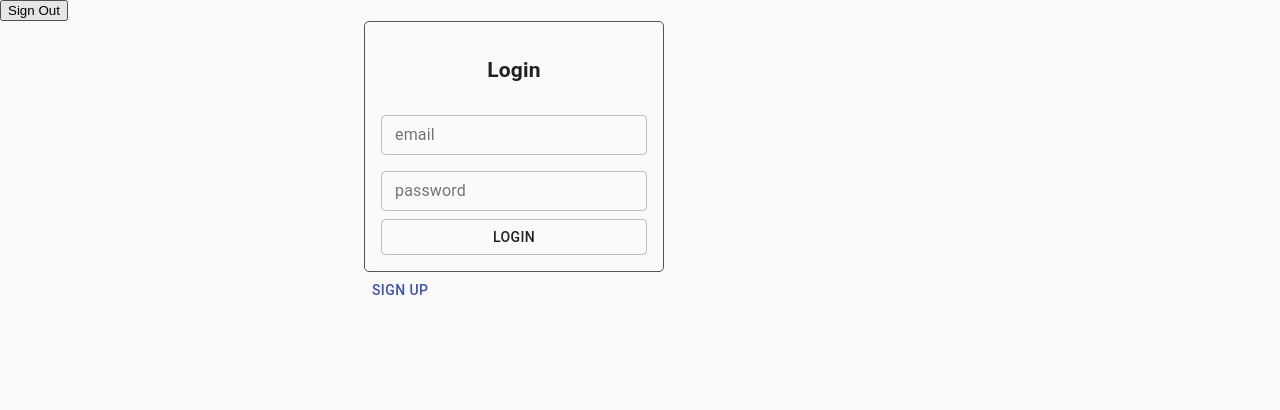
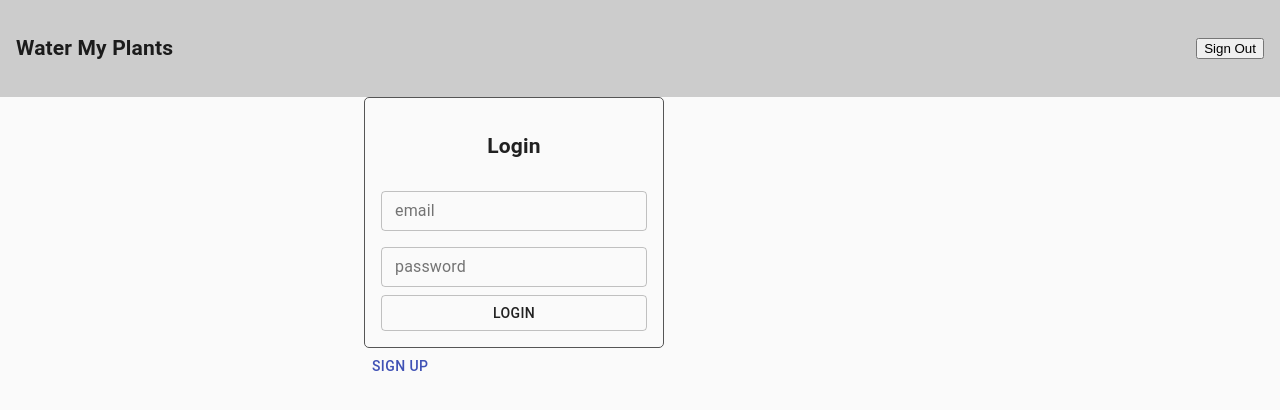
Before and after one commit to waterMyPlants-BuildWeek/front-end, a React (Create React App) app in the folder client/: page /login in a window 1280 px wide. Shown: the top 410 px of the page. Built offline with nearby package versions, Linux system fonts and the light colour scheme; no server answers.

Commit message:
basic functionality

```diff
--- a/client/src/components/AddPlantForm.js
+++ b/client/src/components/AddPlantForm.js
@@ -59,8 +59,9 @@ const AddPlantForm = () => {
 
 
     return (
+        <>
             <Form onSubmit={onSubmit}>
-            <h2>Add a Plant</h2>
+                <Heading>Add a Plant</Heading>
                 <TextField
                     label='Plant Nickname'
                     name='nickname'
@@ -102,11 +103,23 @@ const AddPlantForm = () => {
                 </Button>
 
             </Form>
+        </>
     )
 }
 
 export default AddPlantForm
 
+const Wrapper = styled.div`
+    padding: 2rem;
+`
+
+const Heading = styled.h2`
+    font-size: 1.8rem;
+    margin: 0;
+    @media (max-width: 600px){
+        text-align: center;
+    }
+`
 const Form = styled.form`
     display: grid;
     grid-template-columns: 1fr;
@@ -114,7 +127,7 @@ const Form = styled.form`
     border-radius: 5px;
     max-width: 300px;
     padding: 1rem;
-    gap: .25rem;
+    gap: .5rem;
     & h2{
         text-align: center;
     }
--- a/client/src/components/LoginForm.js
+++ b/client/src/components/LoginForm.js
@@ -37,7 +37,6 @@ const LoginForm = () => {
                 .catch(err => alert(err.message))
         }
     }
-
 
 
     return (
--- a/client/src/components/MyPlants.js
+++ b/client/src/components/MyPlants.js
@@ -1,6 +1,7 @@
 import React, { useState, useEffect} from 'react'
 import { db } from '../firebase'
 import PlantCard from './PlantCard'
+import styled from 'styled-components'
 
 const MyPlants = ({uid}) => {
 
@@ -28,14 +29,34 @@ const MyPlants = ({uid}) => {
     }, [plants])
 
     return (
-        <div>
-            {plants.map(plant =>
-                <PlantCard
-                    {...plant}
-                />
-            )}
-        </div>
+        <>
+            <Heading>My Plants</Heading>
+            <Plants>
+                {plants.map(plant =>
+                    <PlantCard
+                        {...plant}
+                    />
+                )}
+            </Plants>
+        </>
     )
 }
 
 export default MyPlants
+
+const Heading = styled.h2`
+    font-size: 1.8rem;
+    margin: 0;
+    @media (max-width: 600px){
+        text-align: center;
+    }
+`
+
+const Plants = styled.div`
+    display: grid;
+    grid-template-columns: repeat(auto-fit, minmax(200px, 350px));
+    gap: 1rem;
+    @media (max-width: 600px){
+        justify-content: center;
+    }
+`
--- a/client/src/components/Nav.js
+++ b/client/src/components/Nav.js
@@ -1,5 +1,6 @@
 import React from 'react'
 import { auth } from '../firebase'
+import styled from 'styled-components'
 
 
 const Nav = () => {
@@ -9,10 +10,23 @@ const Nav = () => {
     }
 
     return (
-        <div>
-            <button onClick={signOut}>Sign Out</button>
-        </div>
+        <MyNav>
+            <h2>Water My Plants</h2>
+            <Button onClick={signOut}>Sign Out</Button>
+        </MyNav>
     )
 }
 
 export default Nav
+
+const MyNav = styled.div`
+    display: grid;
+    grid-template-columns: 1fr 1fr;
+    justify-items: space-between;
+    background-color: #ccc;
+    padding: 1rem;
+`
+const Button = styled.button`
+    justify-self: end;
+    align-self: center;
+`
--- a/client/src/components/PlantCard.js
+++ b/client/src/components/PlantCard.js
@@ -40,10 +40,10 @@ export default PlantCard
 const Card = styled.div`
     display: grid;
     grid-template-columns: 1fr;
-    max-width: 300px;
     border: 1px solid #ccc;
     border-radius: .6rem;
     box-shadow: 0 0 8px rgba(0,0,0,.35);
+    background-color: #fff;
     & div {
         padding: 1rem;
     }
@@ -57,5 +57,4 @@ const Card = styled.div`
     & * {
         margin: 0;
     }
-    margin: 3rem;
 `
--- a/client/src/pages/Dashboard.js
+++ b/client/src/pages/Dashboard.js
@@ -2,20 +2,29 @@ import React, { useContext } from 'react'
 import AddPlantForm from '../components/AddPlantForm'
 import MyPlants from '../components/MyPlants'
 import { AuthContext } from '../contexts/Auth'
+import styled from 'styled-components'
 
 const Dashboard = () => {
 
     const { currentUser } = useContext(AuthContext)
 
     return (
-        <div>
-            <h2>Your Details</h2>
-            <h4>{currentUser.uid}</h4>
-            <h4>{currentUser.email}</h4>
+        <Wrapper>
+            <div>
+                <h2>Your Details</h2>
+                <h4>{currentUser.email}</h4>
+            </div>
             <MyPlants uid={currentUser.uid} />
             <AddPlantForm />
-        </div>
+        </Wrapper>
     )
 }
 
 export default Dashboard
+
+const Wrapper = styled.div`
+    display: grid;
+    grid-template-columns: 1fr;
+    padding: 2rem;
+    gap: 2rem;
+`
```
Also changed, not shown: 1 other file (tests, documents, lock files or other folders). Lines whose indentation alone changed are shown as unchanged.
